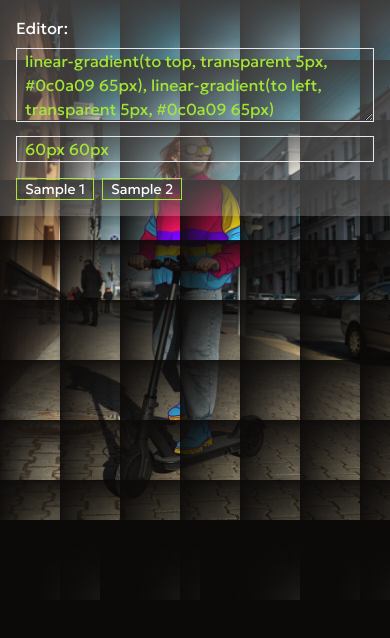
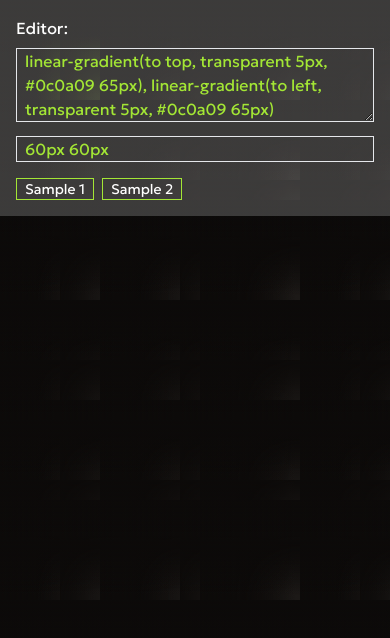
Before and after one commit to BanerjeeProdipta/insta-manager, a Next.js app: page /edit in a window 390 px wide. Shown: the top 638 px of the page. Built offline with nearby package versions, Linux system fonts and the light colour scheme.

Commit message:
fix: vertical scroll

```diff
--- a/src/components/Background.tsx
+++ b/src/components/Background.tsx
@@ -84,7 +84,7 @@ const Background = () => {
         />
 
         <div
-          className="absolute z-0 inset-0 bg-contain bg-no-repeat"
+          className="absolute z-0 lg:block hidden inset-0 bg-contain bg-no-repeat"
           style={{
             backgroundImage: `url(/resized/${
               (hoveredImageIndex || 0) + 1
--- a/src/components/VerticalPhotoLoopAnimation.tsx
+++ b/src/components/VerticalPhotoLoopAnimation.tsx
@@ -1,4 +1,3 @@
-/* eslint-disable @next/next/no-img-element */
 "use client";
 import React, { useEffect, useRef } from "react";
 import gsap from "gsap";
```
